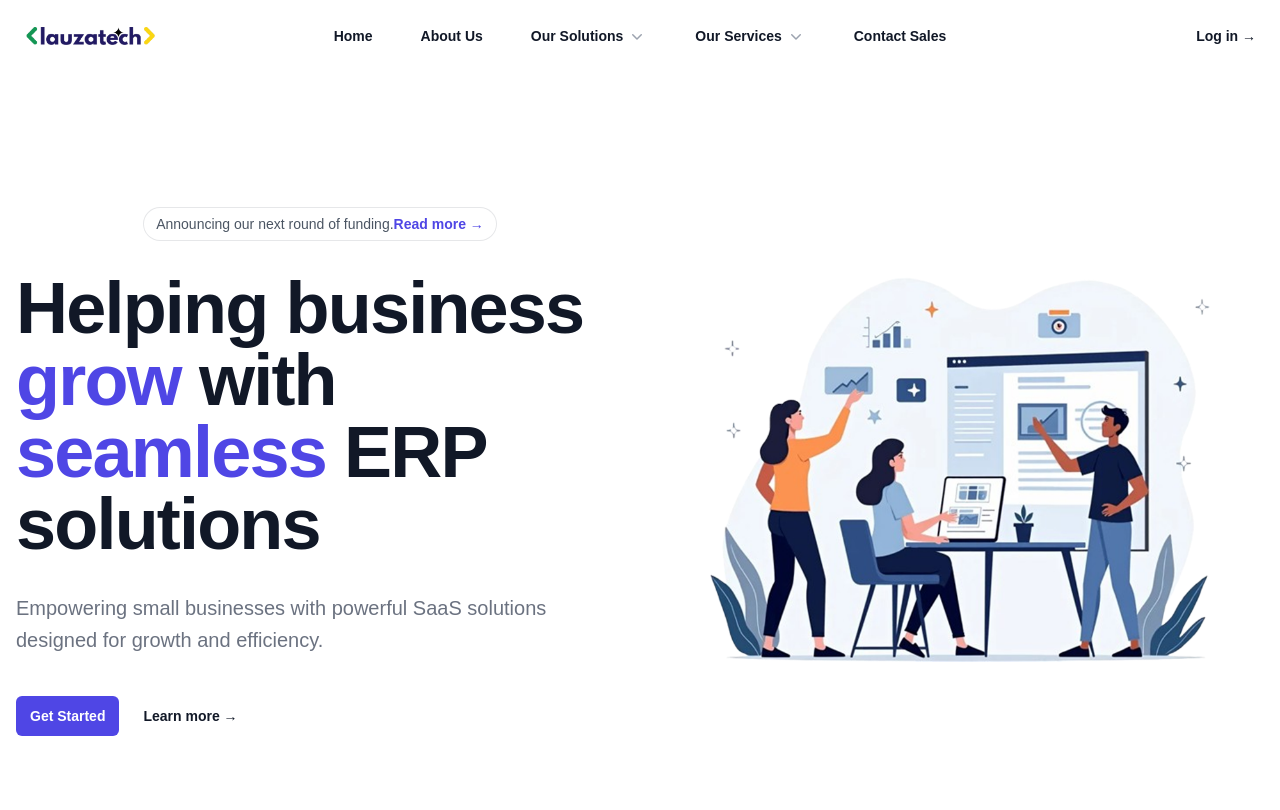
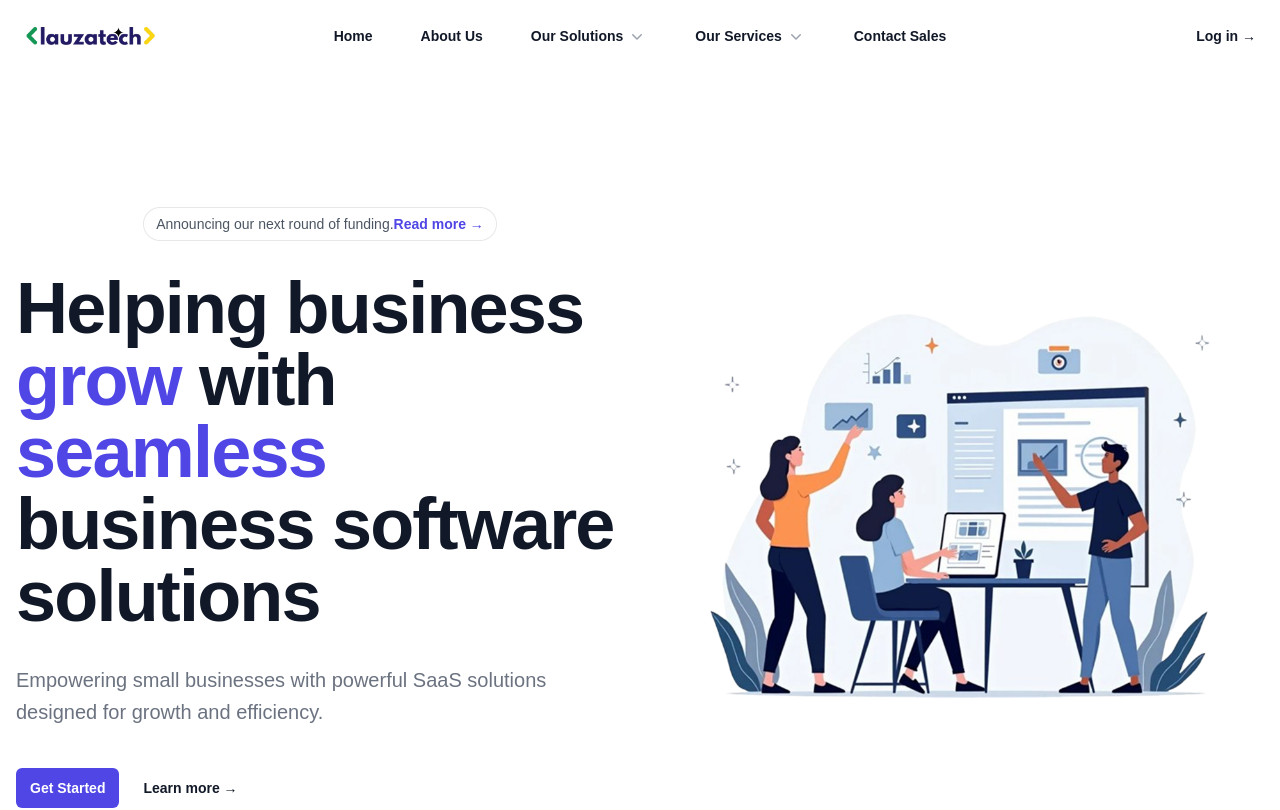
Before and after one commit to jlauza/jayson-lauza, a Next.js app: page / in a window 1280 px wide. Shown: the top 810 px of the page. Built offline with nearby package versions, Linux system fonts and the light colour scheme.

Commit message:
adjust ehading

```diff
--- a/src/app/page.js
+++ b/src/app/page.js
@@ -29,8 +29,8 @@ export default function Home() {
             </div>
             <h1 className="text-5xl font-semibold tracking-tight text-gray-900 sm:text-7xl">
               Helping business <span className="text-indigo-600">grow</span>{" "}
-              with <span className="text-indigo-600">seamless</span> ERP
-              solutions
+              with <span className="text-indigo-600">seamless</span> business
+              software solutions
             </h1>
             <p className="mt-8 text-lg font-medium text-gray-500 sm:text-xl/8">
               {/* Empower your business with cutting-edge ERP solutions designed
```
